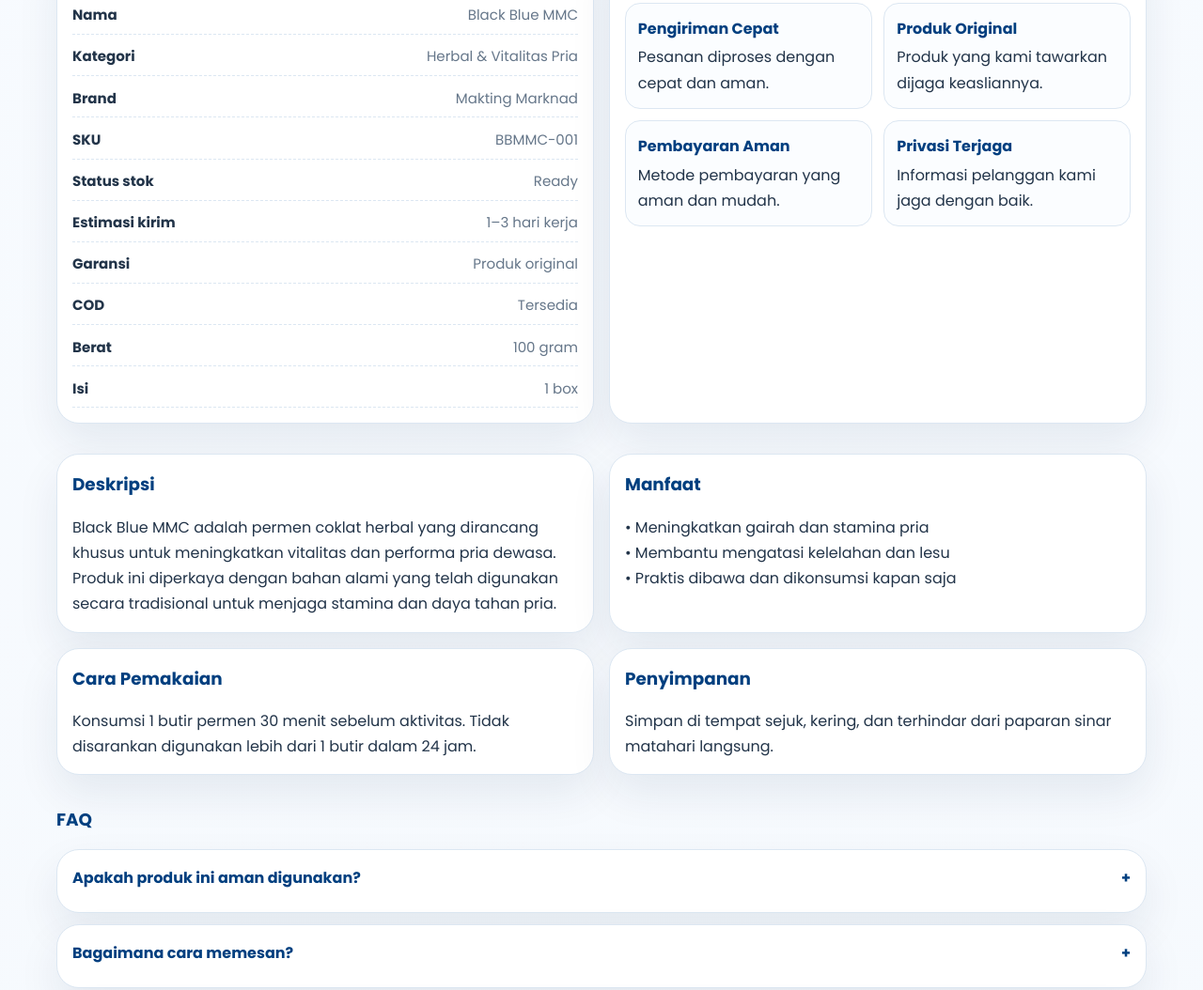
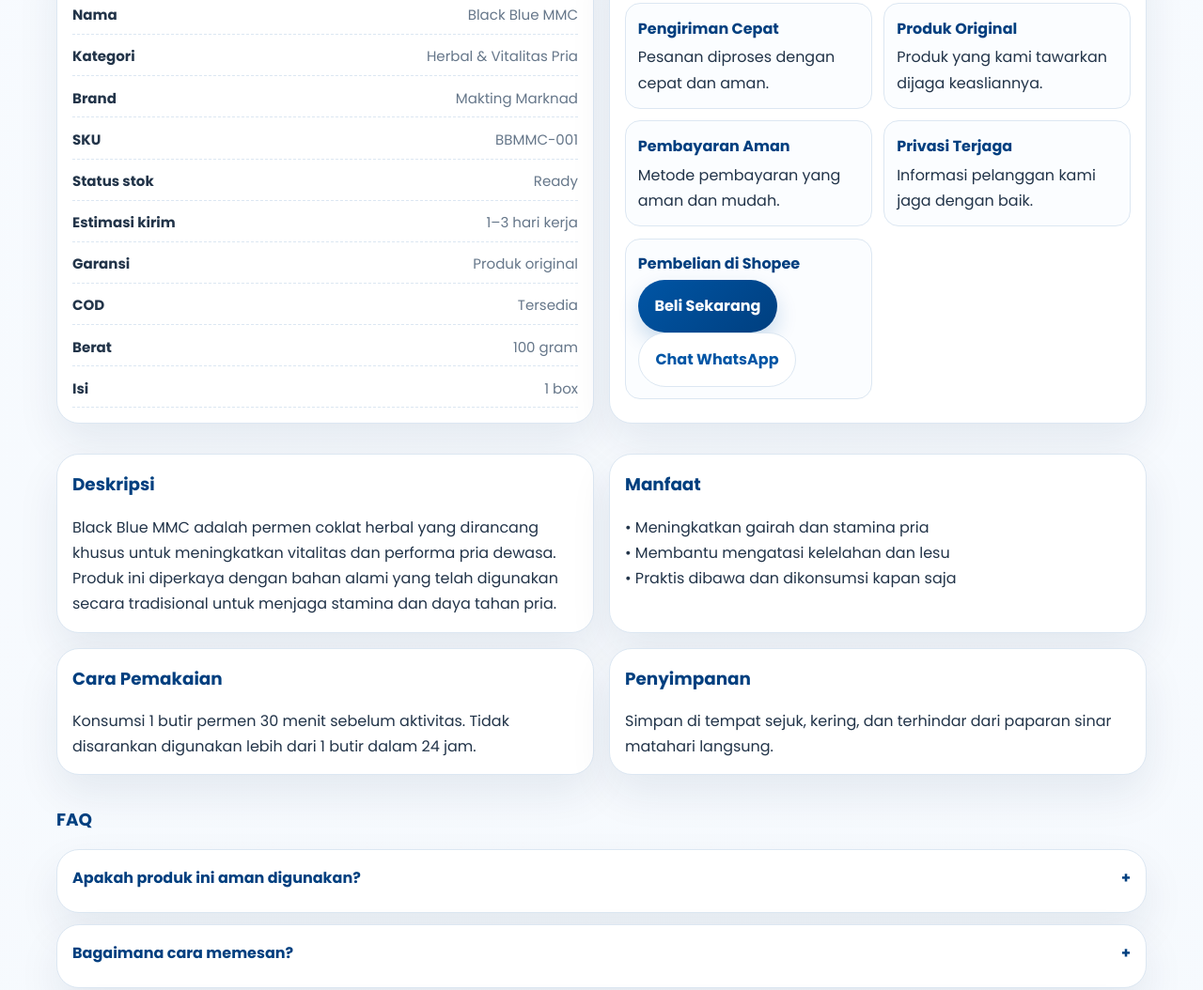
Before and after one commit to maktingmarknad/maktingmarknad, a plain HTML site: page black-blue-mmc.html in a window 1280 px wide. Shown: the part 1203-2257 px from the top of the page at 94% size. Drawn offline with nearby package versions, Linux system fonts and the light colour scheme.

Commit message:
Update black-blue-mmc.html

```diff
--- a/black-blue-mmc.html
+++ b/black-blue-mmc.html
@@ -775,7 +775,7 @@
               <span>Pesanan diproses dengan cepat dan aman.</span>
             </div>
             <div class="item">
-              <strong>Produk Original</strong>
+              <strong>Produk Original </strong>
               <span>Produk yang kami tawarkan dijaga keasliannya.</span>
             </div>
             <div class="item">
@@ -785,6 +785,11 @@
             <div class="item">
               <strong>Privasi Terjaga</strong>
               <span>Informasi pelanggan kami jaga dengan baik.</span>
+            </div>
+            <div class="item">
+              <strong>Pembelian di Shopee</strong>
+              <a class="btn btn-primary" href="https://s.shopee.co.id/4LIEdj6y07">Beli Sekarang</a>
+              <a class="btn btn-secondary" href="https://wa.me/6288980084228?text=Halo%20Admin,%20saya%20ingin%20bertanya%20lebih%20lanjut%20tentang%20Black%20Blue%20MMC">Chat WhatsApp</a>
             </div>
           </div>
         </div>
```
